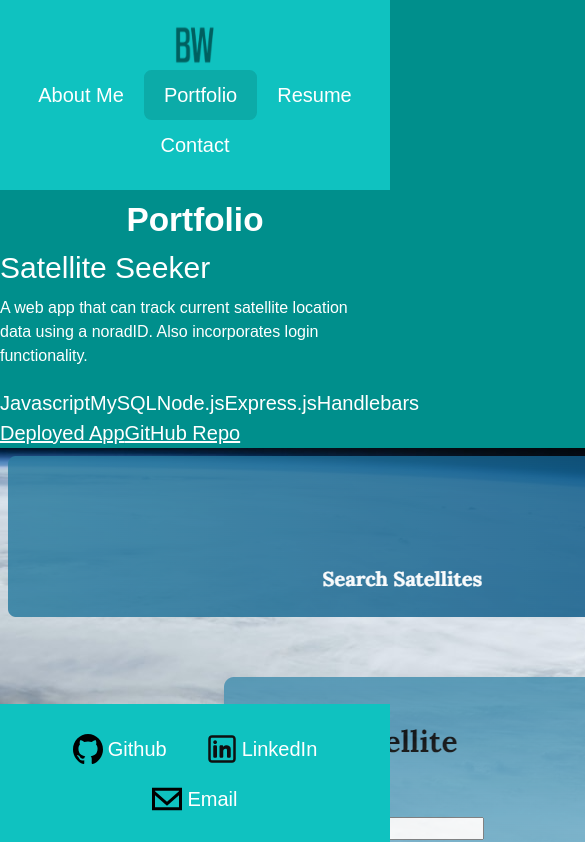
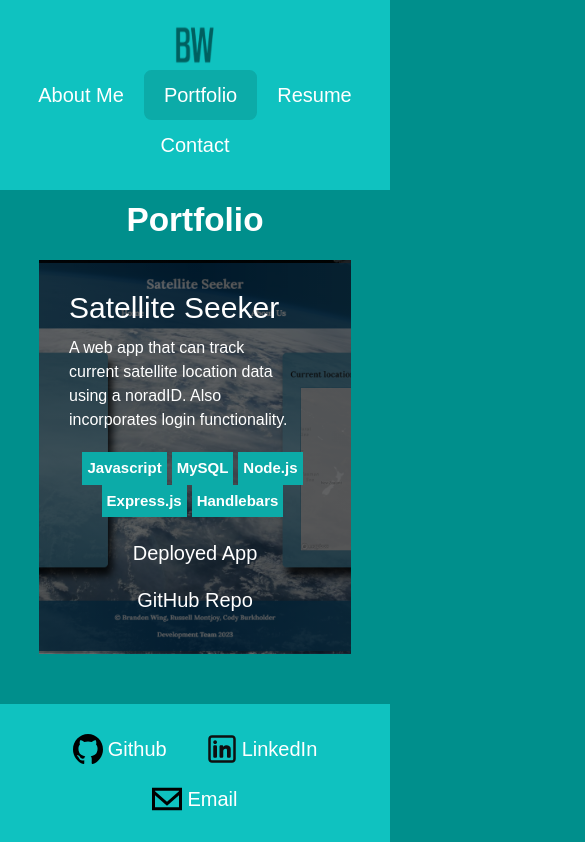
Before and after one commit to Bwing2/brandon-react-portfolio, a React (Vite) app: page /portfolio in a window 390 px wide. Shown: the top 842 px of the page, 585 px wide, since content can reach past the window. Built offline with nearby package versions, Linux system fonts and the light colour scheme.

Commit message:
Added portfolio page CSS for styling and breakpoints, also formatting changes.

```diff
--- a/src/App.css
+++ b/src/App.css
@@ -1,3 +1,4 @@
+/* Header and Footer */
 .nav-container {
   display: flex;
   justify-content: space-between;
@@ -48,6 +49,7 @@
   gap: 5px;
 }
 
+/* Error Page */
 .custom-border-1 {
   border-bottom: solid var(--bkgrd-color3);
 }
@@ -63,6 +65,7 @@
   justify-content: center;
 }
 
+/* About Me Page */
 .info-div {
   display: grid;
   grid-template-columns: 2fr 1fr;
@@ -84,6 +87,54 @@
   margin-left: 10%;
 }
 
+.about-paragraph span {
+  background-color: var(--bkgrd-color4);
+  padding: 10px;
+}
+
+/* Portfolio Page */
+.project-container {
+  display: flex;
+  justify-content: center;
+  align-items: center;
+}
+
+.project-div {
+  width: 80%;
+  margin-top: 10px;
+  display: grid;
+  grid-template-columns: repeat(2, minmax(0, 1fr));
+  background-color: var(--bkgrd-color4);
+}
+
+.l-project-div {
+  padding: 30px;
+}
+
+.project-img {
+  width: 100%;
+  height: 100%;
+}
+
+.custom-badges-div,
+.links-div {
+  display: flex;
+  flex-wrap: wrap;
+  justify-content: center;
+}
+
+.links-div {
+  margin-top: 5%;
+}
+
+.language-badge {
+  padding: 5px;
+  margin-right: 5px;
+  background-color: var(--bkgrd-color2);
+  font-weight: bold;
+  font-size: 15px;
+}
+
 @media (max-width: 850px) {
   .nav-container {
     flex-direction: column;
@@ -96,8 +147,25 @@
     justify-content: center;
   }
 
+  .about-paragraph span {
+    font-size: 15px;
+    padding: 5px;
+  }
+
   .profile-pic {
     width: 200px;
     height: 200px;
   }
+
+  .project-div {
+    grid-template-columns: 1fr;
+    background: linear-gradient(rgba(0, 0, 0, 0.6), rgba(0, 0, 0, 0.6)),
+      url('./images/sat_seeker.png');
+    background-size: cover;
+    background-position: center;
+  }
+
+  .project-img {
+    display: none;
+  }
 }
--- a/src/components/portfolio/portfolioCard.jsx
+++ b/src/components/portfolio/portfolioCard.jsx
@@ -11,10 +11,14 @@ export default function PortfolioCard({ project }) {
                 {language}
               </span>
             ))}
-            <div className="links-div">
-              <a href={project.hrefDeployed}>Deployed App</a>
-              <a href={project.hrefGithub}>GitHub Repo</a>
-            </div>
+          </div>
+          <div className="links-div">
+            <a href={project.hrefDeployed} className="btn custom-button-color">
+              Deployed App
+            </a>
+            <a href={project.hrefGithub} className="btn custom-button-color">
+              GitHub Repo
+            </a>
           </div>
         </div>
         <div className="r-project-div">
--- a/src/pages/About.jsx
+++ b/src/pages/About.jsx
@@ -7,24 +7,28 @@ export default function About() {
       <div className="info-div">
         <div className="paragraph-div">
           <p className="about-paragraph">
+            <span>
               Hello my name is Brandon Wing, an aspiring full stack software
               engineer with a background in business management and quality
               assurance software testing. I am on a journey to transition my
               skills from the world of business to the dynamic field of software
               engineering. Merging my love for creativity with the limitless
               possibilities of coding, I approach challenges with a strategic
-            mindset. This ensures that every solution is not only functional but
-            also reflects myself.
+              mindset. This ensures that every solution is not only functional
+              but also reflects myself.
+            </span>
           </p>
 
           <p className="about-paragraph">
-            With a strong foundation in business administration, I bring to the
-            table organizational skills honed through managing CRM databases,
-            planning events, and crafting content for clients. My experience in
-            quality assurance software testing has also instilled in me an
-            appreciation for details. I am excited to apply my diverse skill
-            set, contribute to dynamic development teams, and take on ambitious
-            projects in a growth-oriented environment.
+            <span>
+              With a strong foundation in business administration, I bring to
+              the table organizational skills honed through managing CRM
+              databases, planning events, and crafting content for clients. My
+              experience in quality assurance software testing has also
+              instilled in me an appreciation for details. I am excited to apply
+              my diverse skill set, contribute to dynamic development teams, and
+              take on ambitious projects in a growth-oriented environment.
+            </span>
           </p>
         </div>
 
```
Lines whose indentation alone changed are shown as unchanged.
